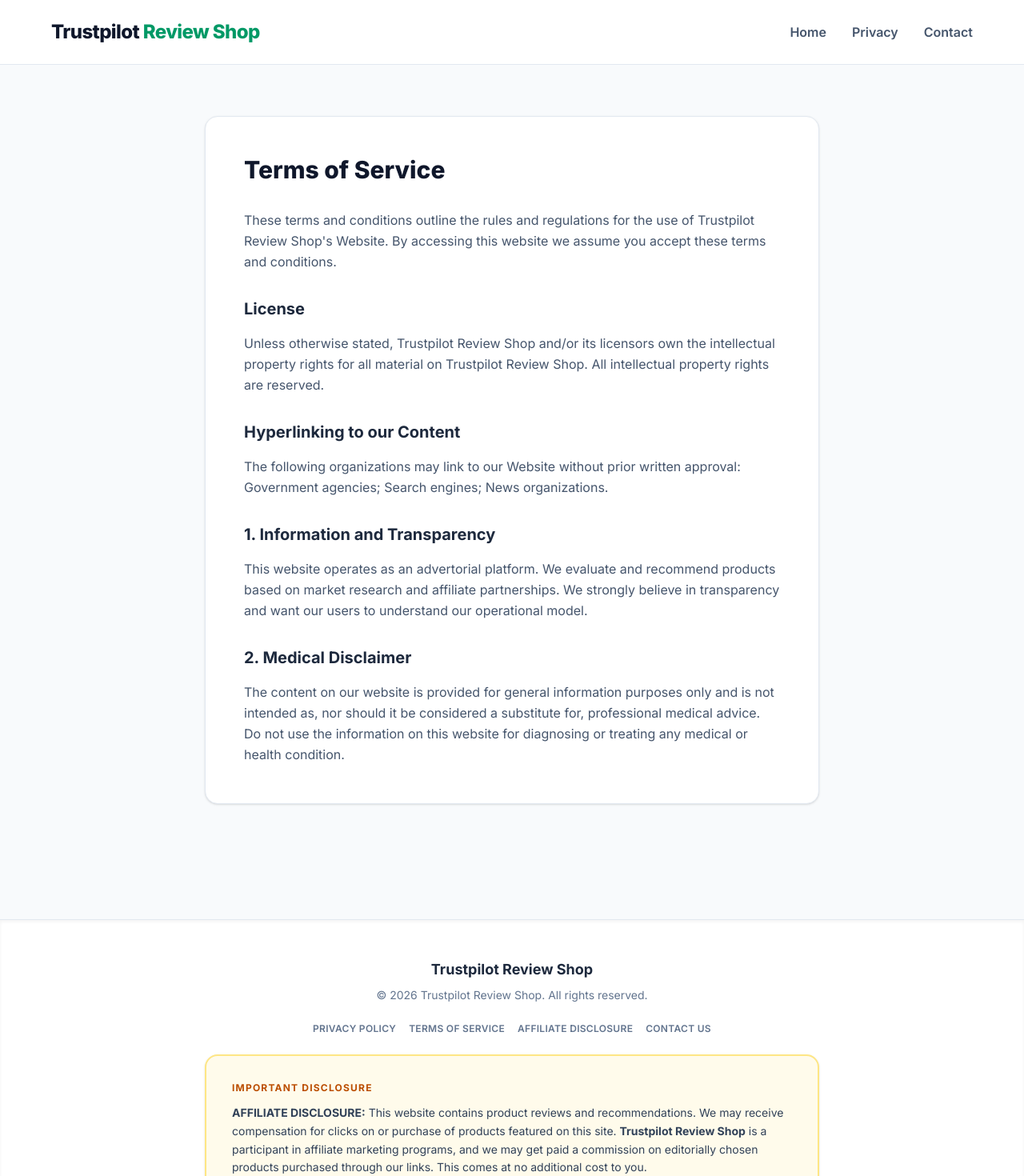
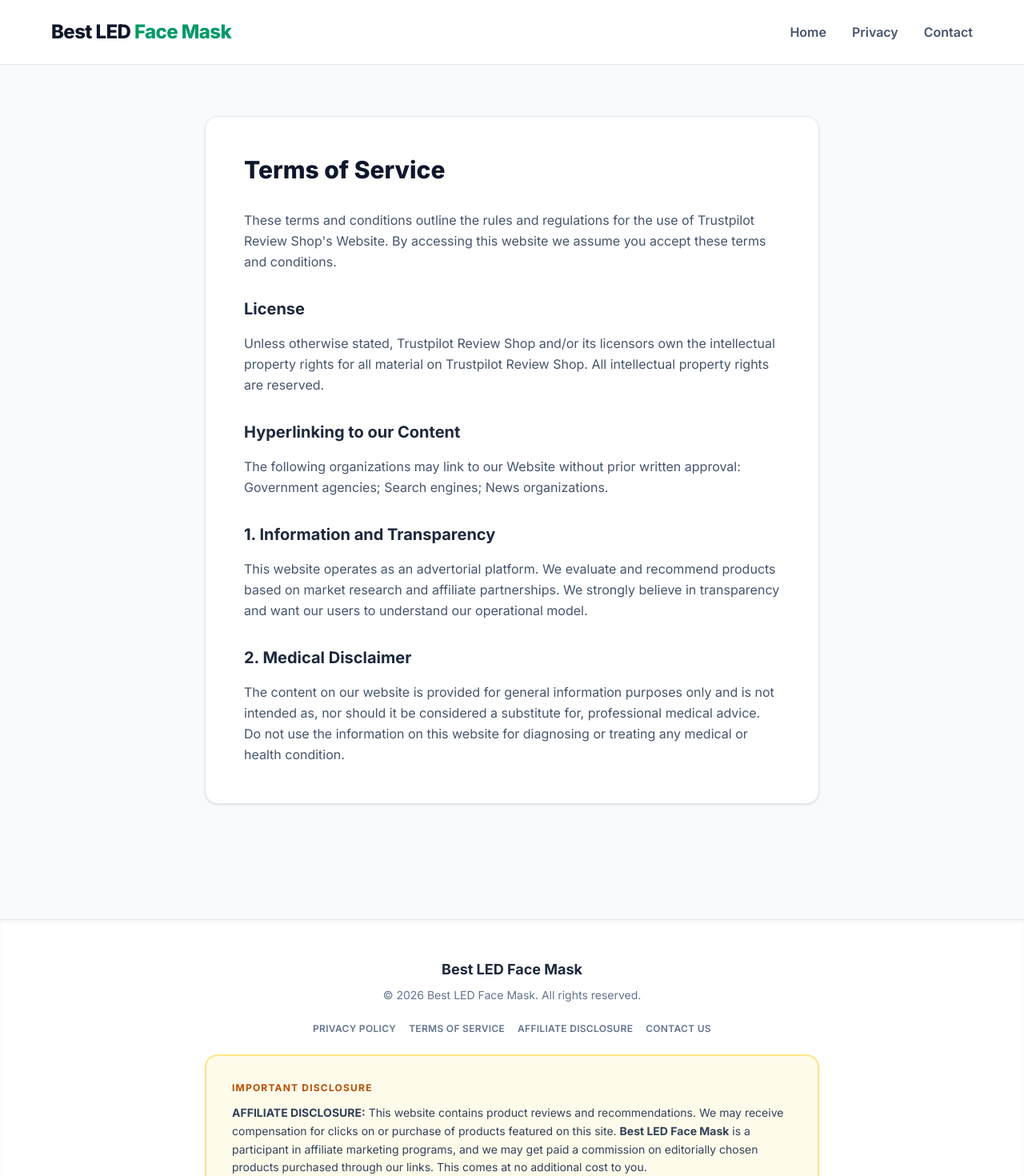
Before and after one commit to naman-14113114/BestLedFaceMask, a Next.js app in the folder apps/site/: page /terms in a window 1280 px wide. Shown: the top 1470 px of the page at 80% size. Built offline with nearby package versions, Linux system fonts and the light colour scheme; a web font is replaced by a local one.

Commit message:
feat: create base Layout component with header, footer, and affiliate disclaimer

```diff
--- a/apps/site/src/components/Layout.tsx
+++ b/apps/site/src/components/Layout.tsx
@@ -8,7 +8,7 @@
       <header className="bg-white border-b border-slate-200 py-6 px-4">
         <div className="max-w-6xl mx-auto flex justify-between items-center">
           <Link to="/" className="text-2xl font-extrabold text-slate-900 tracking-tight font-sans">
-            Trustpilot <span className="text-emerald-600">Review Shop</span>
+            Best LED <span className="text-emerald-600">Face Mask</span>
           </Link>
           <nav className="hidden md:flex gap-8 font-semibold text-slate-600">
             <Link to="/" className="hover:text-emerald-500 transition-colors">Home</Link>
@@ -24,8 +24,8 @@
 
       <footer className="bg-white border-t border-slate-200 mt-20 py-12 px-4 shadow-inner">
         <div className="max-w-6xl mx-auto text-center text-slate-500 text-sm">
-          <p className="font-bold text-lg mb-2 text-slate-800">Trustpilot Review Shop</p>
-          <p className="mb-6">© 2026 Trustpilot Review Shop. All rights reserved.</p>
+          <p className="font-bold text-lg mb-2 text-slate-800">Best LED Face Mask</p>
+          <p className="mb-6">© 2026 Best LED Face Mask. All rights reserved.</p>
           <div className="flex justify-center flex-wrap gap-4 text-xs tracking-wide uppercase font-semibold text-slate-500 mb-6">
             <Link to="/privacy" className="hover:text-emerald-600 transition-colors">Privacy Policy</Link>
             <Link to="/terms" className="hover:text-emerald-600 transition-colors">Terms of Service</Link>
@@ -34,7 +34,7 @@
           </div>
           <div className="max-w-3xl mx-auto bg-amber-50 p-8 rounded-2xl border-2 border-amber-200 text-sm leading-relaxed text-slate-700 mb-6 text-left shadow-sm">
             <p className="font-bold mb-3 uppercase text-xs tracking-widest text-amber-700">Important Disclosure</p>
-            <p className="mb-4"><strong>AFFILIATE DISCLOSURE:</strong> This website contains product reviews and recommendations. We may receive compensation for clicks on or purchase of products featured on this site. <strong>Trustpilot Review Shop</strong> is a participant in affiliate marketing programs, and we may get paid a commission on editorially chosen products purchased through our links. This comes at no additional cost to you.</p>
+            <p className="mb-4"><strong>AFFILIATE DISCLOSURE:</strong> This website contains product reviews and recommendations. We may receive compensation for clicks on or purchase of products featured on this site. <strong>Best LED Face Mask</strong> is a participant in affiliate marketing programs, and we may get paid a commission on editorially chosen products purchased through our links. This comes at no additional cost to you.</p>
             <p className="mb-4"><strong>INDIVIDUAL RESULTS:</strong> Results portrayed in our articles and user stories are illustrative and may not be the results that you achieve. Individual experiences can vary significantly from person to person.</p>
             <p><strong>DISCLAIMER:</strong> The content on this website is for informational purposes only. It is not intended to be a substitute for professional medical advice, diagnosis, or treatment. Always consult a qualified professional regarding any health concerns.</p>
           </div>
```
